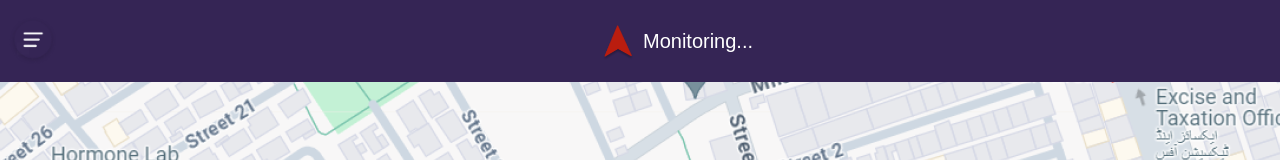
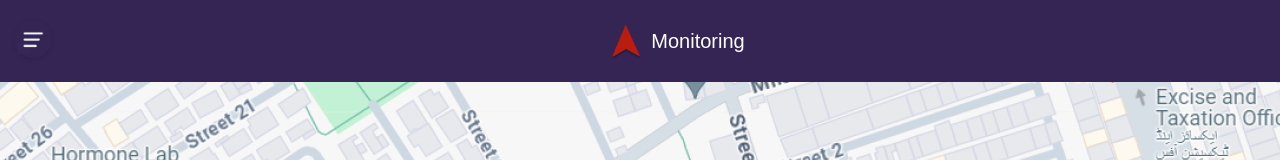
Before and after one commit to Syed-Ali-Abbas-568/Intrax-Web-App, a React (Create React App) app: page /homepage in a window 1280 px wide. Shown: the top 160 px of the page. Built offline with nearby package versions, Linux system fonts and the light colour scheme.

Commit message:
monitoring text changed

```diff
--- a/src/Pages/HomepageStatic.jsx
+++ b/src/Pages/HomepageStatic.jsx
@@ -43,7 +43,7 @@ function CustomNavbar() {
         <CustomDrawer />
         <Container style={{ display: 'flex', alignItems: 'center', justifyContent: 'center' }}>
           <img src={navicon} alt="navicon" style={blinkingNaviconStyle} />
-          <span style={{ fontSize: '20px', color: 'white' }}>Monitoring...</span>
+          <span style={{ fontSize: '20px', color: 'white' }}>Monitoring</span>
         </Container>
       </Navbar>
     </div>
```
